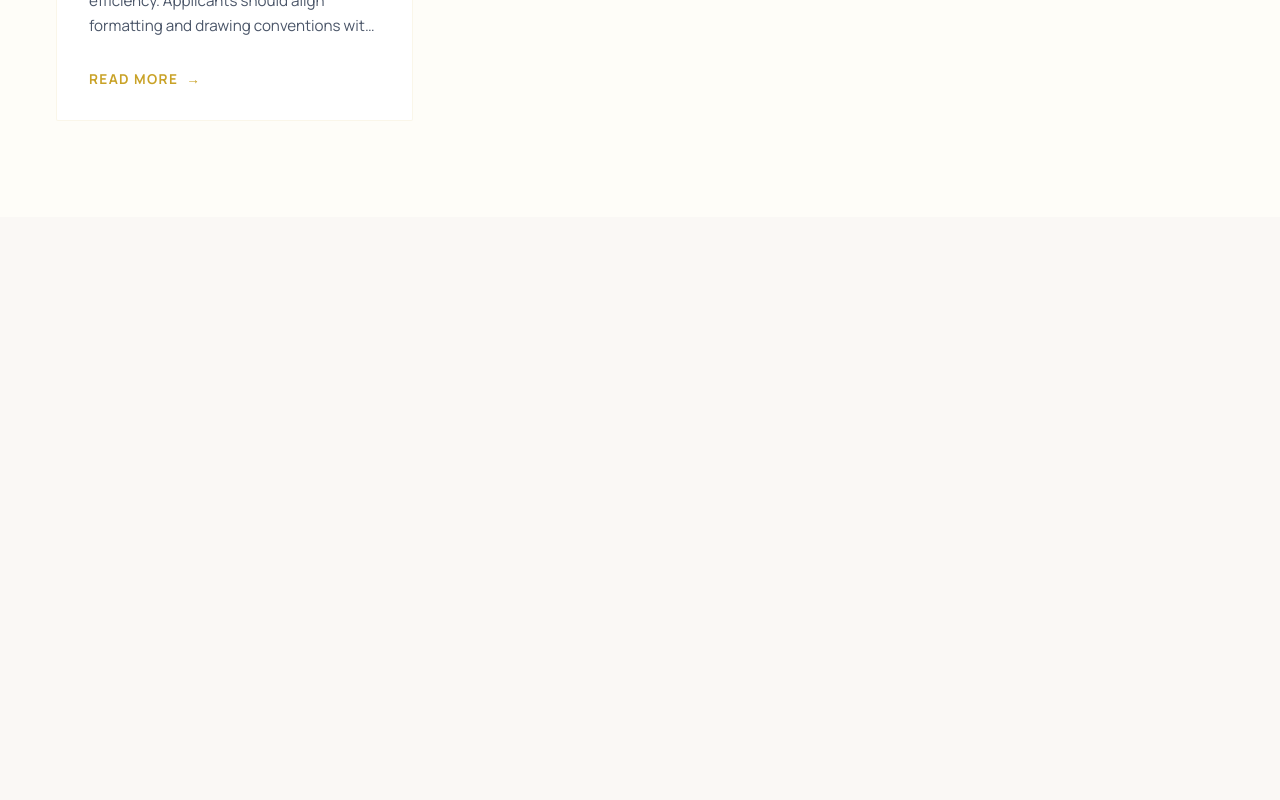
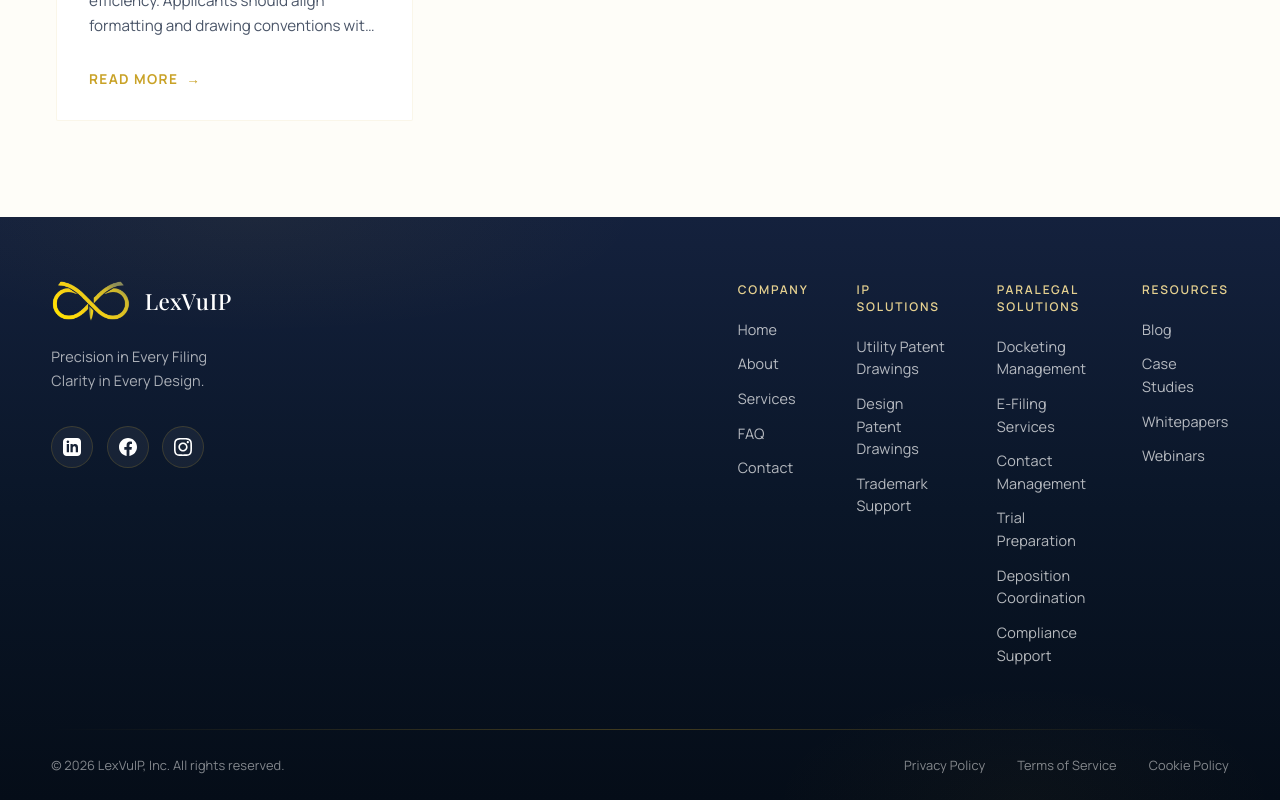
Before and after one commit to lexvuip/lexvuip.next.js, a Next.js app: page /blog in a window 1280 px wide. Shown: the part 1762-2562 px from the top of the page. Before the commit the page ends 1979 px from the top, so only its background shows below. Built offline with nearby package versions, Linux system fonts and the light colour scheme; a web font is replaced by a local one.

Commit message:
feat(blog): add Footer component to blog page

```diff
--- a/src/app/blog/page.js
+++ b/src/app/blog/page.js
@@ -1,6 +1,7 @@
 import React from 'react';
 import { blogs } from '../../data/blogs';
 import BlogCard from '../../components/ui/BlogCard';
+import Footer from '../../components/layout/Footer/Footer';
 import './blog.css';
 
 export const metadata = {
@@ -43,6 +44,8 @@ export default function BlogIndexPage() {
 					</div>
 				</div>
 			</section>
+
+			<Footer />
 		</main>
 	);
 }
```
